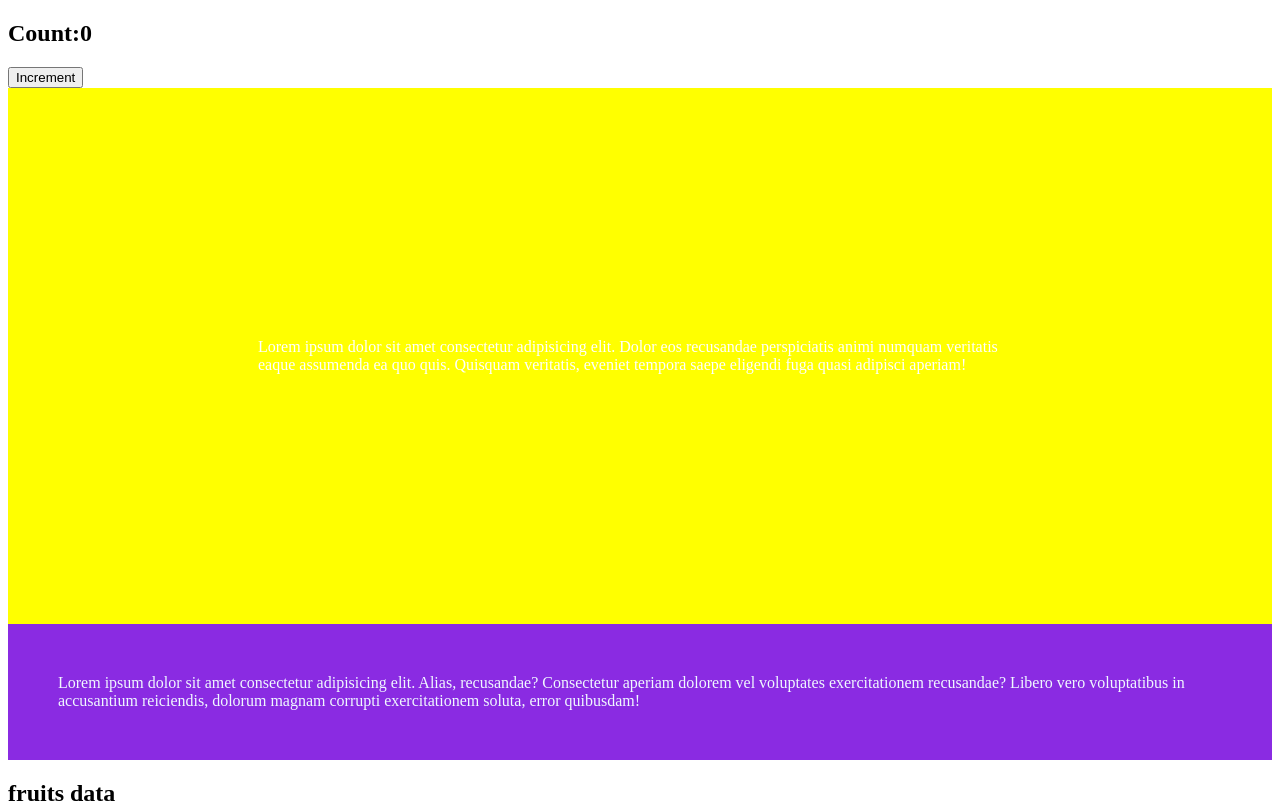
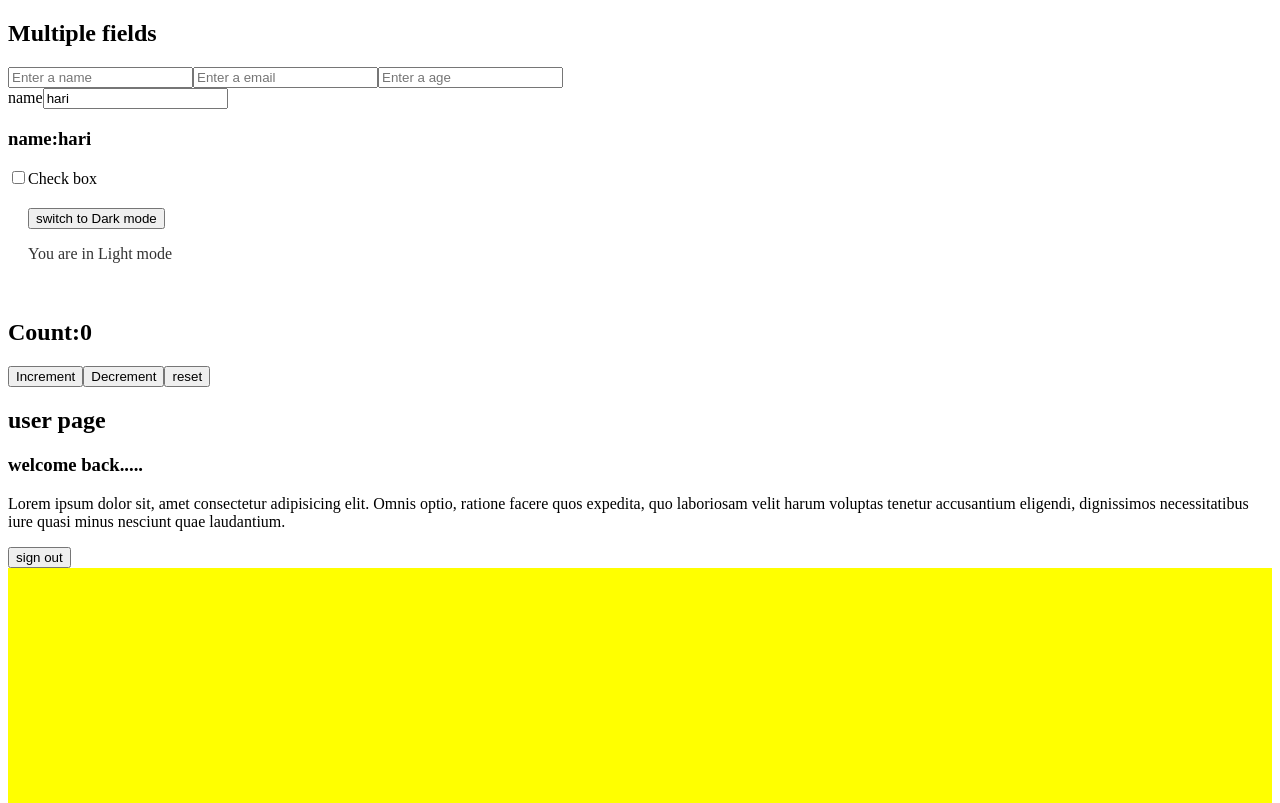
Before and after one commit to kamalrajms/AprilBatch2, a React (Vite) app: page / in a window 1280 px wide. Shown: the top 803 px of the page. Built offline with nearby package versions, Linux system fonts and the light colour scheme.

Commit message:
usestatehook

```diff
--- a/src/App.jsx
+++ b/src/App.jsx
@@ -6,6 +6,9 @@ import ListRendering from "./ListRendering";
 import Modulestyle from "./Modulestyle";
 import ObjectStyle from "./ObjectStyle";
 import UseStateHook from "./UseStateHook";
+import DarkMode from "./Component/DarkMode";
+import Field from "./Component/Field";
+import RegForm from "./Component/RegForm";
 
 export default function App() {
   const name = "Hari";
@@ -22,7 +25,10 @@ export default function App() {
 
   return (
     <div>
-      <UseStateHook/>
+      <RegForm />
+      <Field />
+      <DarkMode />
+      <UseStateHook />
       <ObjectStyle />
       <Modulestyle />
       <ListRendering />
--- /dev/null
+++ b/src/Component/DarkMode.jsx
@@ -0,0 +1,19 @@
+import React, { useState } from "react";
+
+export default function DarkMode() {
+  const [dark, setDark] = useState(false);
+  return (
+    <div
+      style={{
+        backgroundColor: dark ? "#333" : "#fff",
+        color: dark ? "#fff" : "#333",
+        padding: "20px",
+      }}
+    >
+      <button onClick={() => setDark(!dark)}>
+        switch to {dark ? "light" : "Dark"} mode
+      </button>
+      <p>You are in {dark ? "Dark" : "Light"} mode</p>
+    </div>
+  );
+}
--- /dev/null
+++ b/src/Component/Field.jsx
@@ -0,0 +1,32 @@
+import React, { useState } from "react";
+
+export default function Field() {
+  const [name, setName] = useState("hari");
+
+  console.log(name);
+  const [check, setCheck] = useState(false);
+  console.log(check);
+
+  return (
+    <div>
+      <nav>
+        <label htmlFor="">name</label>
+        {/* <input type="text" value={"react.js"}/> */}
+        <input
+          type="text"
+          value={name}
+          onChange={(e) => setName(e.target.value)}
+        />
+        <h3>name:{name}</h3>
+      </nav>
+      <nav>
+        <input
+          type="checkbox"
+          checked={check}
+          onChange={(e) => setCheck(e.target.checked)}
+        />
+        <label htmlFor="">Check box</label>
+      </nav>
+    </div>
+  );
+}
--- /dev/null
+++ b/src/Component/RegForm.jsx
@@ -0,0 +1,43 @@
+import React, { useState } from "react";
+
+export default function RegForm() {
+  const [formData, setFormdata] = useState({
+    name: "",
+    email: "",
+    age: "",
+  });
+
+  const handleChange=(e)=>{
+    setFormdata({
+        ...formData,            //previous data
+        [e.target.name]:e.target.value   // updated data
+    })
+  }
+
+  return (
+    <div>
+      <h2>Multiple fields</h2>
+      <input
+        type="text"
+        name="name"
+        value={formData.name}
+        onChange={handleChange}
+        placeholder="Enter a name"
+      />
+      <input
+        type="email"
+        name="email"
+        value={formData.email}
+        onChange={handleChange}
+        placeholder="Enter a email"
+      />
+      <input
+        type="number"
+        name="age"
+        value={formData.age}
+        onChange={handleChange}
+        placeholder="Enter a age"
+      />
+    </div>
+  );
+}
--- a/src/UseStateHook.jsx
+++ b/src/UseStateHook.jsx
@@ -2,10 +2,29 @@ import React, { useState } from "react";
 
 export default function UseStateHook() {
   const [count, setCount] = useState(0);
+
+  const [user, setUser] = useState(true);
   return (
     <div>
       <h2>Count:{count}</h2>
       <button onClick={() => setCount(count + 1)}>Increment</button>
+      <button onClick={() => setCount(count - 1)}>Decrement</button>
+      <button onClick={() => setCount(0)}>reset</button>
+
+      <h2>user page</h2>
+      {user ? <h3>welcome back.....</h3> : <h3>please login...!</h3>}
+      {user && (
+        <p>
+          Lorem ipsum dolor sit, amet consectetur adipisicing elit. Omnis optio,
+          ratione facere quos expedita, quo laboriosam velit harum voluptas
+          tenetur accusantium eligendi, dignissimos necessitatibus iure quasi
+          minus nesciunt quae laudantium.
+        </p>
+      )}
+      <button onClick={() => setUser(!user)}>sign {user ? "out" : "in"}</button>
     </div>
   );
 }
+
+// !true==false
+// !false==true
```
Also changed, not shown: src/text.txt.
